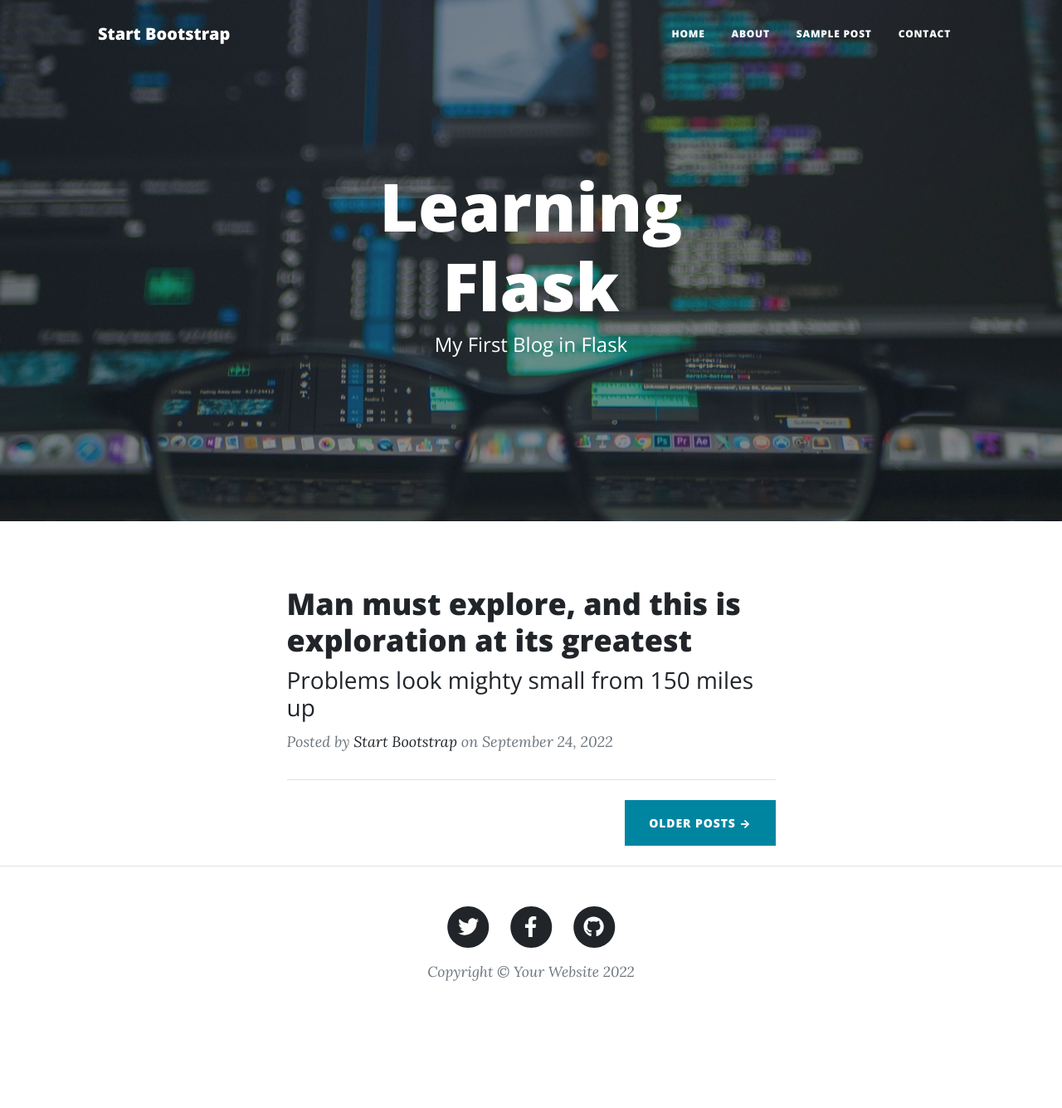
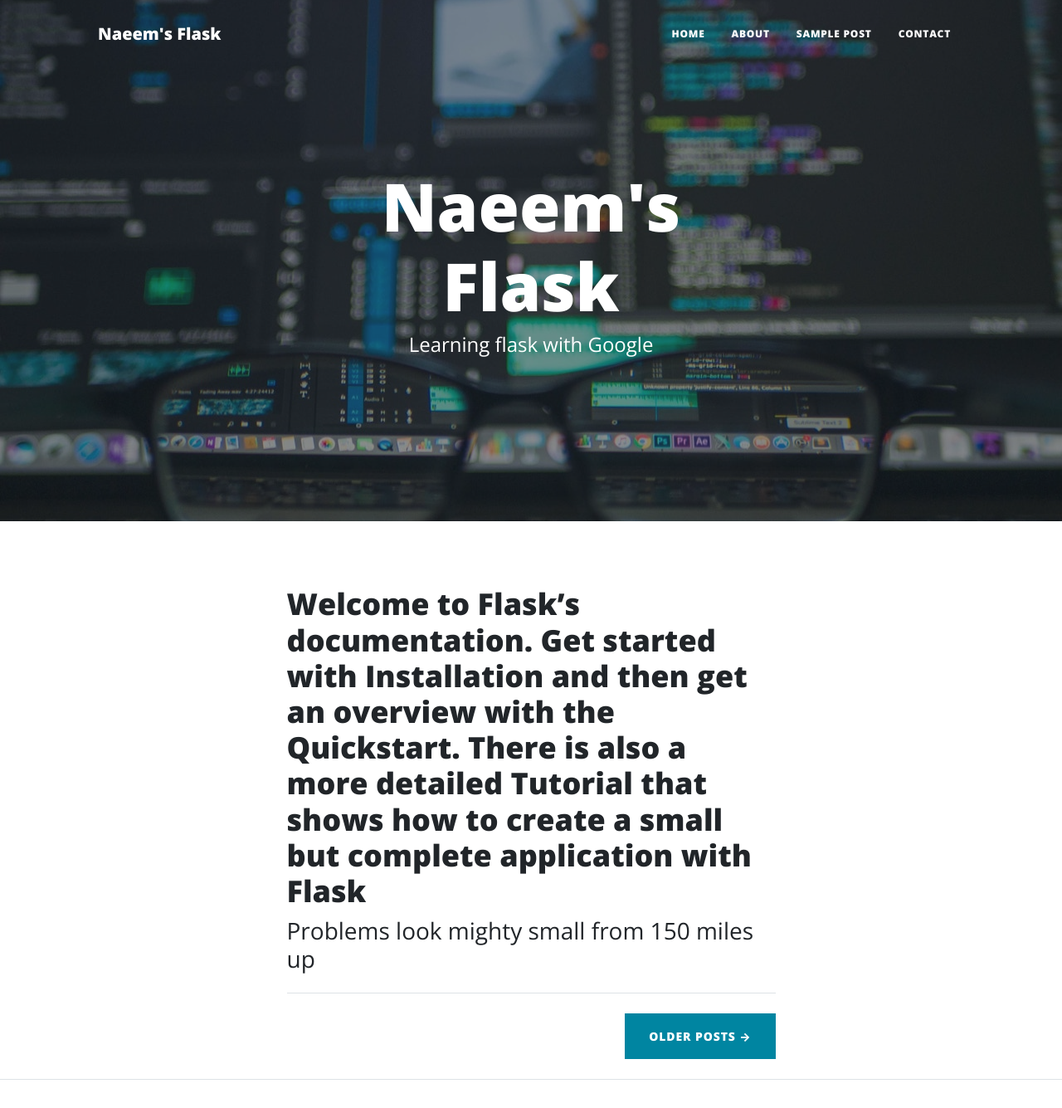
Before and after one commit to Naeem-gg/flask_practice, a Flask app: page / in a window 1280 px wide. Shown: the top 1335 px of the page at 83% size. Before the commit the page ends 1182 px from the top, so only its background shows below. Run offline with Flask 2, Linux system fonts and the light colour scheme; some libraries are stand-ins or nearby versions.

Commit message:
added some json configurations

```diff
--- a/app.py
+++ b/app.py
@@ -1,13 +1,27 @@
 from flask import Flask, render_template, request
 from flask_sqlalchemy import SQLAlchemy
+import json
+from datetime import datetime
+
+
+with open('config.json', 'r') as j:
+    jvars = json.load(j)["vars"]
+
 
 app = Flask(__name__)
-app.config['SQLALCHEMY_DATABASE_URI'] = 'mysql://naeem:Navjivan@localhost/cleanblog'
+
+if jvars["local_server"]:
+    app.config['SQLALCHEMY_DATABASE_URI'] = jvars["local_uri"]
+
+else:
+    app.config['SQLALCHEMY_DATABASE_URI'] = jvars["prod_uri"]
+
 db = SQLAlchemy(app)
 
 
-class Contacts(db.Model):
+class Contact(db.Model):
     # srno	name	email	phone_num	message	date
+
     srno = db.Column(db.Integer, primary_key=True)
     name = db.Column(db.String(30), unique=False, nullable=False)
     email = db.Column(db.String(50), unique=False, nullable=False)
@@ -18,12 +32,12 @@
 
 @app.route("/")
 def index():
-    return render_template("index.html")
+    return render_template("index.html", jvar=jvars)
 
 
 @app.route("/about")
 def about():
-    return render_template("about.html")
+    return render_template("about.html", jvar=jvars)
 
 
 @app.route("/contact", methods=["GET", "POST"])
@@ -33,19 +47,19 @@
         email = request.form.get('fmail')
         phone = request.form.get('fnum')
         message = request.form.get('fmsg')
-
-        entry = Contacts(name=name, email=email, phone_num=phone, message=message)
+        date = datetime.now()
+        entry = Contact(name=name, email=email, phone_num=phone, message=message, date=date)
         db.session.add(entry)
         db.session.commit()
         # date = req
     # srno	name	email	phone_num	message	date
 
-    return render_template("contact.html")
+    return render_template("contact.html", jvar=jvars)
 
 
 @app.route("/post")
 def posts():
-    return render_template("post.html")
+    return render_template("post.html", jvar=jvars)
 
 
 # app.run(debug=True)
--- /dev/null
+++ b/config.json
@@ -0,0 +1,14 @@
+{
+	"vars":
+	{
+		"local_server": "True",
+		"local_uri": "mysql://naeem:Navjivan@localhost/cleanblog",
+		"prod_uri": "mysql://naeem:Navjivan@localhost/cleanblog",
+		"tw_url": "https://twitter.com/naeemgg",
+		"fb_url": "https://facebook.com/naeemgg",
+		"title": "Naeem's Flask",
+		"github_url": "https://github.com/Naeem-gg",
+		"sub_title": "Learning flask with Google"
+
+	}
+}
--- a/templates/index.html
+++ b/templates/index.html
@@ -1,11 +1,11 @@
 {% extends "layout.html" %} {% block body %}
-        <header class="masthead" style="background-image: url('{{url_for('static',filename='assets/img/home-bg.jpg')}}')">
+    <header class="masthead" style="background-image: url('{{ url_for('static',filename='assets/img/home-bg.jpg') }}')">
         <div class="container position-relative px-4 px-lg-5">
             <div class="row gx-4 gx-lg-5 justify-content-center">
                 <div class="col-md-10 col-lg-8 col-xl-7">
                     <div class="site-heading">
-                            <h1>Learning Flask </h1>
-                            <span class="subheading">My First Blog in Flask</span>
+                        <h1>{{ jvar["title"] }}</h1>
+                        <span class="subheading">{{ jvar["sub_title"] }}</span>
                     </div>
                 </div>
             </div>
@@ -20,20 +20,19 @@
 
                 <div class="post-preview">
                     <a href="post.html">
-                            <h2 class="post-title">Man must explore, and this is exploration at its greatest</h2>
+                        <h2 class="post-title">Welcome to Flask’s documentation. Get started with Installation and then
+                            get an overview with the Quickstart. There is also a more detailed Tutorial that shows how
+                            to create a small but complete application with Flask</h2>
                         <h3 class="post-subtitle">Problems look mighty small from 150 miles up</h3>
                     </a>
-                        <p class="post-meta">
-                            Posted by
-                            <a href="#!">Start Bootstrap</a>
-                            on September 24, 2022
-                        </p>
+
                 </div>
                 <!-- Divider-->
-                    <hr class="my-4" />
+                <hr class="my-4"/>
                 <!-- Post preview-->
                 <!-- Pager-->
-                    <div class="d-flex justify-content-end mb-4"><a class="btn btn-primary text-uppercase" href="#!">Older Posts →</a></div>
+                <div class="d-flex justify-content-end mb-4"><a class="btn btn-primary text-uppercase" href="#!">Older
+                    Posts →</a></div>
             </div>
         </div>
     </div>
--- a/templates/layout.html
+++ b/templates/layout.html
@@ -5,7 +5,7 @@
         <meta name="viewport" content="width=device-width, initial-scale=1, shrink-to-fit=no" />
         <meta name="description" content="" />
         <meta name="author" content="" />
-        <title>Clean Blog - Start Bootstrap Theme</title>
+        <title>{{ jvar["title"] }}</title>
         <link rel="icon" type="image/x-icon" href="{{url_for('static',filename='assets/favicon.ico')}}" />
         <!-- Font Awesome icons (free version)-->
         <script src="https://use.fontawesome.com/releases/v6.1.0/js/all.js" crossorigin="anonymous"></script>
@@ -19,7 +19,7 @@
         <!-- Navigation-->
         <nav class="navbar navbar-expand-lg navbar-light" id="mainNav">
             <div class="container px-4 px-lg-5">
-                <a class="navbar-brand" href="/">Start Bootstrap</a>
+                <a class="navbar-brand" href="/">{{ jvar["title"] }}</a>
                 <button class="navbar-toggler" type="button" data-bs-toggle="collapse" data-bs-target="#navbarResponsive" aria-controls="navbarResponsive" aria-expanded="false" aria-label="Toggle navigation">
                     Menu
                     <i class="fas fa-bars"></i>
@@ -46,7 +46,7 @@
                     <div class="col-md-10 col-lg-8 col-xl-7">
                         <ul class="list-inline text-center">
                             <li class="list-inline-item">
-                                <a href="https://www.twitter.com" target="_blank">
+                                <a href="{{ jvar["tw_url"] }}" target="_blank">
                                     <span class="fa-stack fa-lg">
                                         <i class="fas fa-circle fa-stack-2x"></i>
                                         <i class="fab fa-twitter fa-stack-1x fa-inverse"></i>
@@ -54,7 +54,7 @@
                                 </a>
                             </li>
                             <li class="list-inline-item">
-                                <a href="https://www.facebook.com" target="_blank">
+                                <a href="{{ jvar["fb_url"] }}" target="_blank">
                                     <span class="fa-stack fa-lg">
                                         <i class="fas fa-circle fa-stack-2x"></i>
                                         <i class="fab fa-facebook-f fa-stack-1x fa-inverse"></i>
@@ -62,7 +62,7 @@
                                 </a>
                             </li>
                             <li class="list-inline-item">
-                                <a href="https://github.com/Naeem-gg" target="_blank">
+                                <a href="{{ jvar["github_url"] }}" target="_blank">
                                     <span class="fa-stack fa-lg">
                                         <i class="fas fa-circle fa-stack-2x"></i>
                                         <i class="fab fa-github fa-stack-1x fa-inverse"></i>
```
Lines whose indentation alone changed are shown as unchanged.
